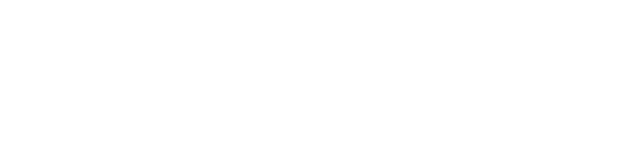
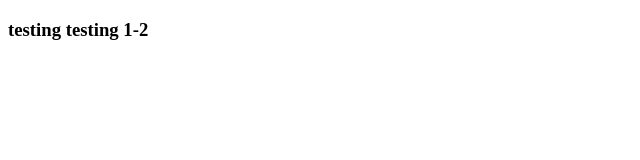
Before and after one commit to Jeremiah-Freeman/node-doctor-lookup-api, a website: page index.html in a window 1280 px wide. Shown: the whole page, without its empty margins (0-640 px from the left). Drawn offline with Linux system fonts and the light colour scheme.

Commit message:
add testing text to index.html to confirm functionality

```diff
--- a/index.html
+++ b/index.html
@@ -5,6 +5,6 @@
     <title>Doctor LookUp</title>
   </head>
   <body>
-
+    <h3>testing testing 1-2</h3>
   </body>
 </html>
```
